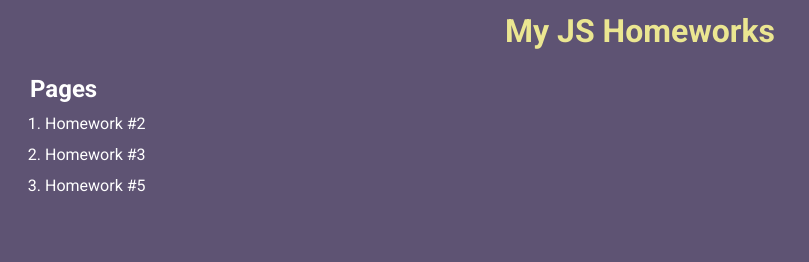
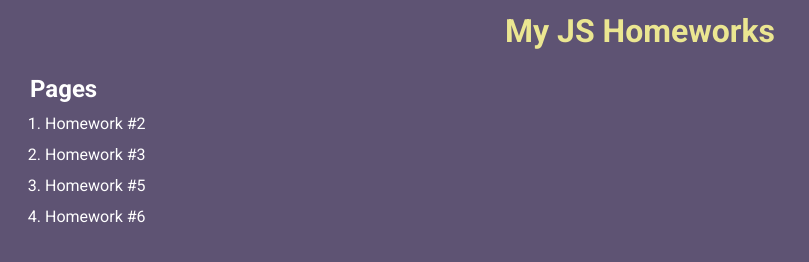
Before and after one commit to MaksymSurkov/js_course_hw, a plain HTML site: page index.html in a window 1280 px wide. Shown: the whole page, without its empty margins (0-809 px from the left). Drawn offline with Linux system fonts and the light colour scheme.

Commit message:
Update index.html

```diff
--- a/index.html
+++ b/index.html
@@ -23,6 +23,9 @@
 				<li class="main__item">
 					<a class="main__link" href="hw_5/hw5.html">Homework #5</a>
 				</li>
+				<li class="main__item">
+					<a class="main__link" href="hw_6/hw6.html">Homework #6</a>
+				</li>
 			</ol>
 		</main>
 		<footer class="footer"></footer>
```
